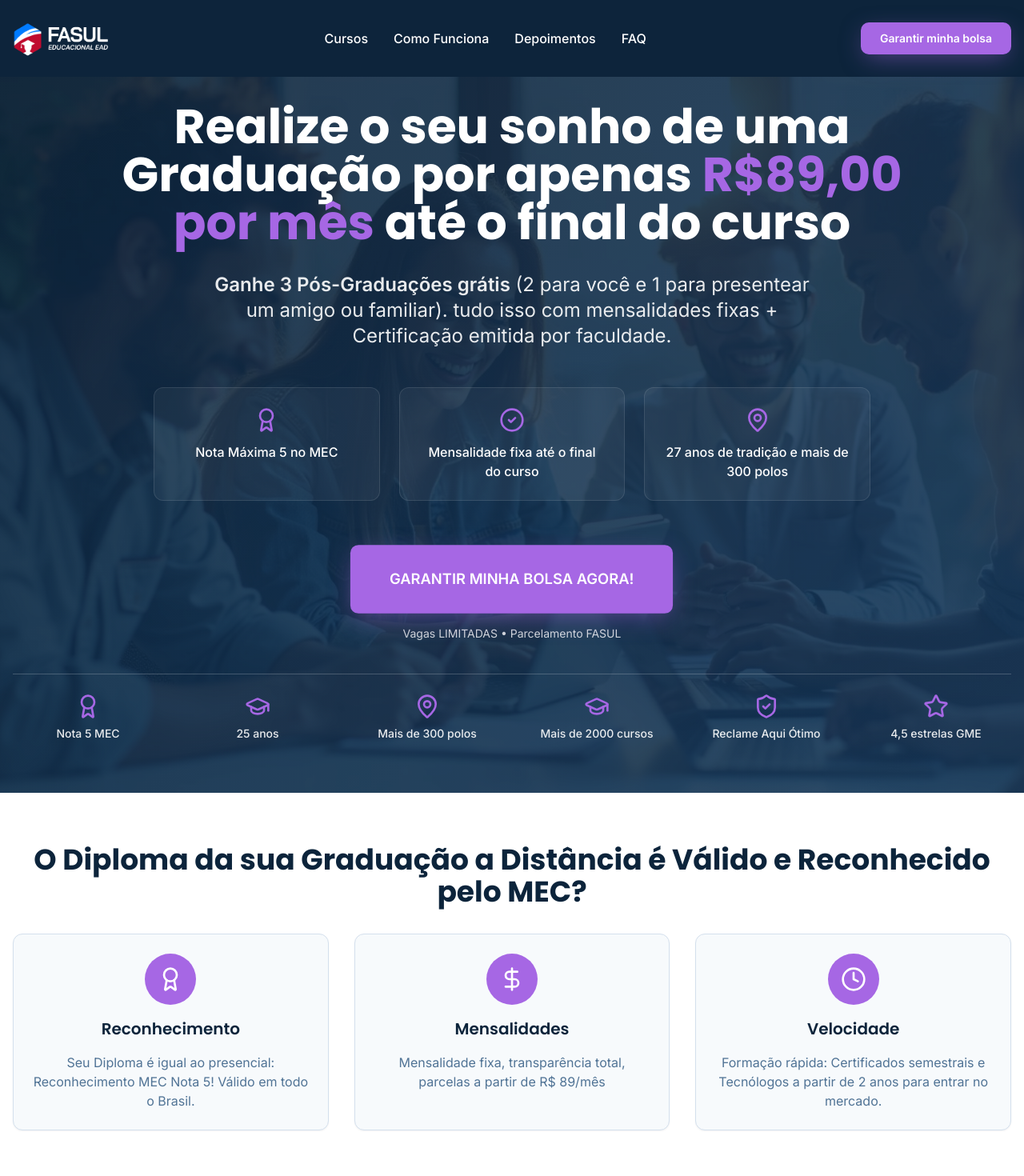
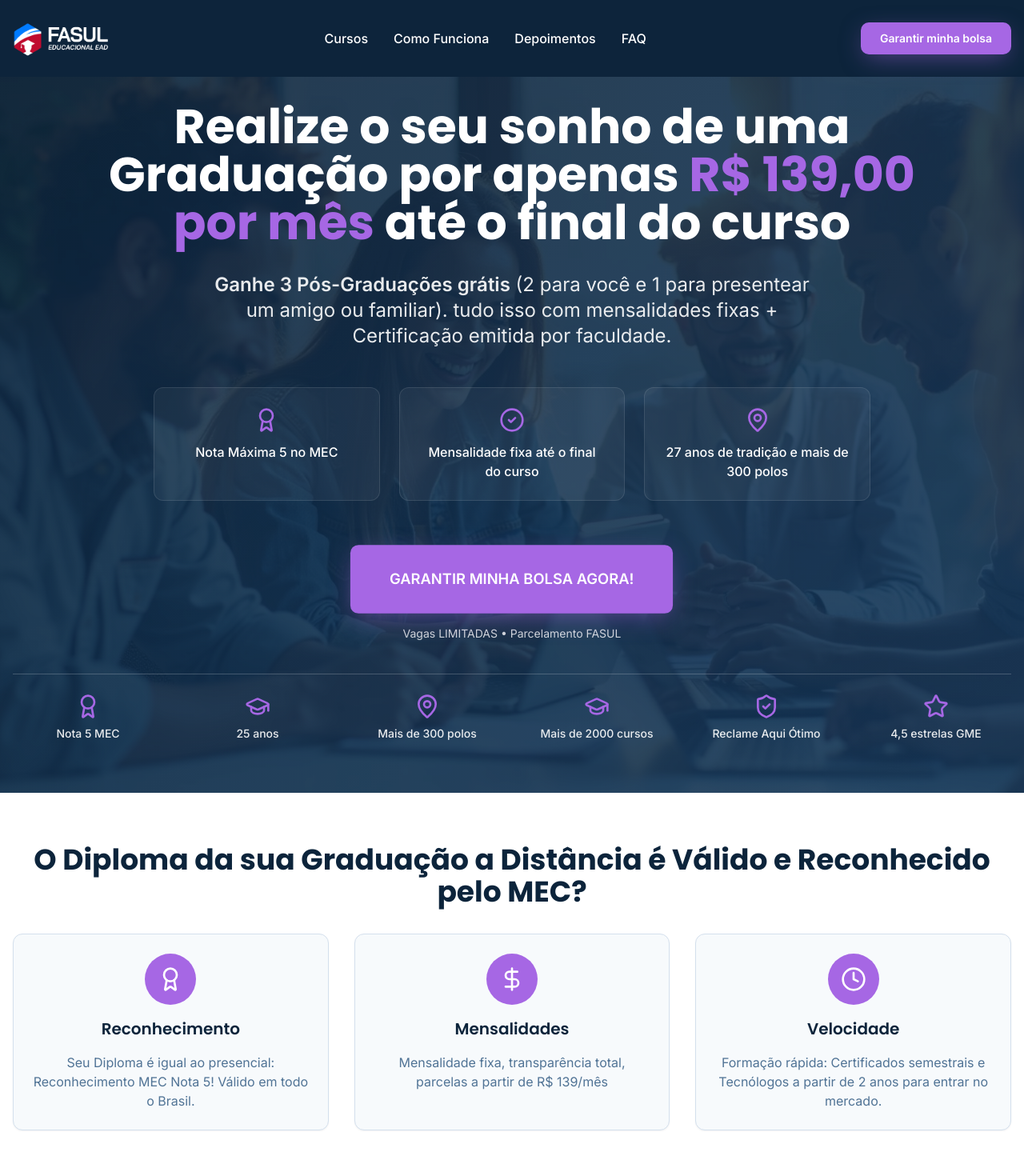
Before and after one commit to juanmkt-web/fasulportalpolosead.com.br, a React (Vite) app: page / in a window 1280 px wide. Shown: the top 1470 px of the page at 80% size. Built offline with nearby package versions, Linux system fonts and the light colour scheme; the HTML template or start-up script is replaced by a standard one.

Commit message:
Update prices

```diff
--- a/src/components/HeroSection.tsx
+++ b/src/components/HeroSection.tsx
@@ -28,7 +28,7 @@ const HeroSection = () => {
           {/* Conteúdo centralizado */}
           <div className="text-white space-y-8 text-center">
             <h1 className="text-3xl md:text-4xl lg:text-5xl xl:text-6xl font-bold leading-tight animate-reveal-left">
-              Realize o seu sonho de uma Graduação por apenas <span className="text-accent">R$89,00 por mês</span> até o
+              Realize o seu sonho de uma Graduação por apenas <span className="text-accent">R$ 139,00 por mês</span> até o
               final do curso
             </h1>
 
--- a/src/components/ObjectionsSection.tsx
+++ b/src/components/ObjectionsSection.tsx
@@ -11,7 +11,7 @@ const ObjectionsSection = () => {
     {
       icon: DollarSign,
       title: "Mensalidades",
-      description: "Mensalidade fixa, transparência total, parcelas a partir de R$ 89/mês",
+      description: "Mensalidade fixa, transparência total, parcelas a partir de R$ 139/mês",
     },
     {
       icon: Clock,
--- a/src/components/OfferSection.tsx
+++ b/src/components/OfferSection.tsx
@@ -157,7 +157,7 @@ const OfferSection = () => {
             {/* Price Highlight */}
             <div className="bg-accent text-accent-foreground rounded-lg p-6 text-center mb-8">
               <p className="text-sm mb-2">A partir de</p>
-              <div className="text-4xl font-bold mb-1">R$ 89/mês</div>
+              <div className="text-4xl font-bold mb-1">R$ 139/mês</div>
               <p className="text-lg font-semibold">Apenas R$ 2,87 por dia</p>
             </div>
             <p className="text-white/90 mb-8">
```
